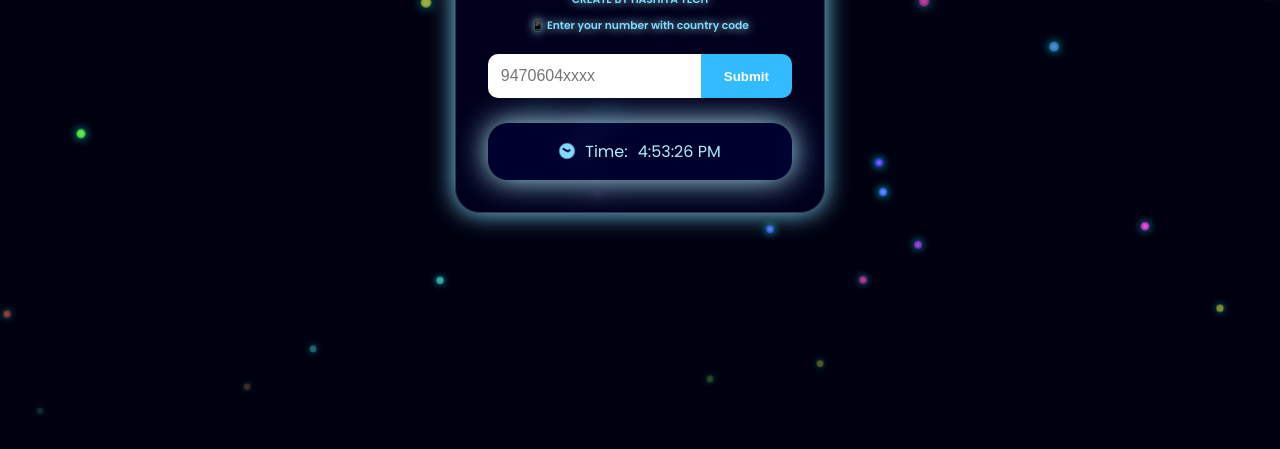
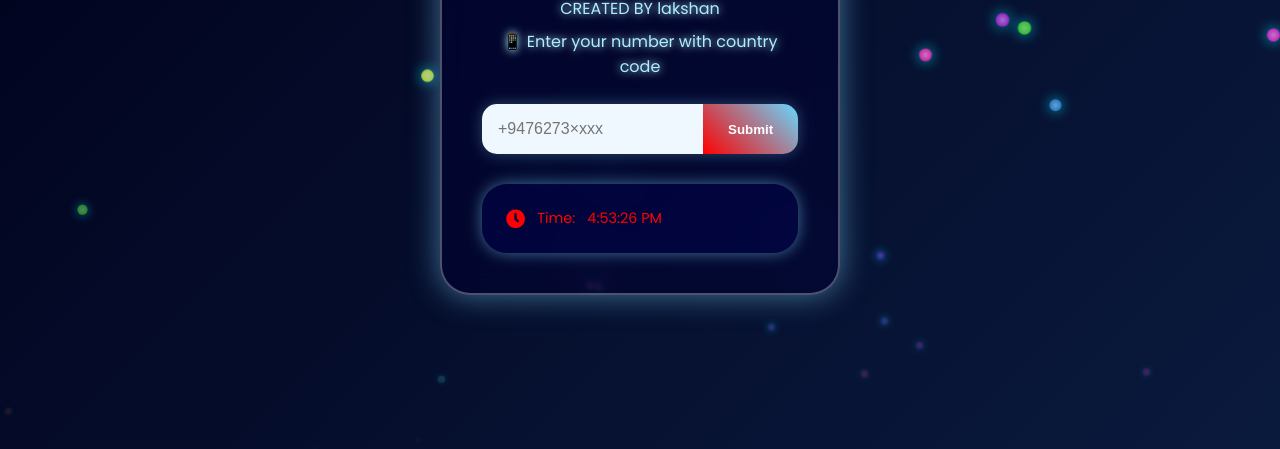
Before and after one commit to lakshankpg/lakshan-mini-bot, a plain HTML site: page main.html in a window 1280 px wide. Shown: the part 351-800 px from the top of the page. Drawn offline with Linux system fonts and the light colour scheme.

Commit message:
Update main.html

```diff
--- a/main.html
+++ b/main.html
@@ -3,16 +3,22 @@
 <head>
   <meta charset="UTF-8" />
   <meta name="viewport" content="width=device-width, initial-scale=1.0" />
-  <title>HASHAN-MD MINI BOT</title>
+  <title>LAKSHAN-MD MINI BOT</title>
   <link rel="stylesheet" href="https://cdnjs.cloudflare.com/ajax/libs/font-awesome/5.15.4/css/all.min.css"/>
-  <link href="https://fonts.googleapis.com/css2?family=Poppins:wght@400;600&display=swap" rel="stylesheet">
+  <link href="https://fonts.googleapis.com/css2?family=Poppins:wght@300;400;600;700&display=swap" rel="stylesheet">
   <style>
-    * { margin: 0; padding: 0; box-sizing: border-box; }
+    * {
+      margin: 0;
+      padding: 0;
+      box-sizing: border-box;
+    }
+
     body {
       font-family: 'Poppins', sans-serif;
-      background: #000010;
+      background: linear-gradient(135deg, #00001a, #0a1a3d);
       color: #fff;
       overflow: hidden;
+      min-height: 100vh;
     }
 
     .neon-bubbles {
@@ -29,25 +35,25 @@
     .neon-bubbles span {
       position: absolute;
       display: block;
-      width: 12px;
-      height: 12px;
+      width: 15px;
+      height: 15px;
       border-radius: 50%;
-      background: radial-gradient(circle, #00f0ff, #0077ff);
-      animation: rise 7s linear infinite;
-      filter: drop-shadow(0 0 6px #00f0ff);
-      opacity: 0.7;
+      background: radial-gradient(circle, #00f0ff, #ff0000);
+      animation: rise 8s linear infinite;
+      filter: drop-shadow(0 0 8px #00f0ff);
+      opacity: 0.6;
     }
 
     @keyframes rise {
       0% {
-        transform: translateY(100vh) scale(0.5);
+        transform: translateY(100vh) scale(0.4);
         opacity: 0;
       }
-      30% {
-        opacity: 1;
+      40% {
+        opacity: 0.8;
       }
       100% {
-        transform: translateY(-10vh) scale(1.2);
+        transform: translateY(-20vh) scale(1.5);
         opacity: 0;
       }
     }
@@ -63,97 +69,115 @@
     }
 
     .box {
-      background: rgba(0, 0, 50, 0.4);
-      backdrop-filter: blur(15px);
-      padding: 2rem;
-      border-radius: 25px;
-      box-shadow: 0 0 25px #7edcff;
+      background: rgba(0, 0, 50, 0.5);
+      backdrop-filter: blur(20px);
+      padding: 2.5rem;
+      border-radius: 30px;
+      box-shadow: 0 0 30px rgba(126, 220, 255, 0.5);
       text-align: center;
-      width: 370px;
-      animation: fadeIn 1s ease-in-out;
-      border: 1px solid rgba(255, 255, 255, 0.2);
+      width: 100%;
+      max-width: 400px;
+      animation: fadeIn 1.2s ease-in-out;
+      border: 2px solid rgba(255, 255, 255, 0.3);
     }
 
     @keyframes fadeIn {
-      from { opacity: 0; transform: translateY(20px); }
+      from { opacity: 0; transform: translateY(30px); }
       to { opacity: 1; transform: translateY(0); }
     }
 
-    h3, h6 {
-      color: #7edcff;
+    h3 {
+      color:#b0f;
+      font-size: 2rem;
+      font-weight: 700;
       margin: 10px 0;
-      text-shadow: 0 0 10px #b0f0ff;
+      text-shadow: 0 0 12px #b0f0ff;
+    }
+
+    h6 {
+      color: #aeeeff;
+      font-size: 1rem;
+      font-weight: 400;
+      margin: 8px 0;
+      text-shadow: 0 0 8px #b0f0ff;
     }
 
     .input-container {
-      margin-top: 20px;
+      margin-top: 25px;
       display: flex;
+      border-radius: 15px;
+      overflow: hidden;
+      box-shadow: 0 0 15px rgba(126, 220, 255, 0.3);
     }
 
     .input-container input {
       width: 70%;
-      padding: 0.8rem;
-      border-radius: 10px 0 0 10px;
+      padding: 1rem;
       border: none;
       outline: none;
-      background: #fff;
+      background: #f0f8ff;
       font-size: 1rem;
       color: #000;
+      transition: background 0.3s;
+    }
+
+    .input-container input:focus {
+      background: #e6f0ff;
     }
 
     .input-container button {
       width: 30%;
-      padding: 0.8rem;
+      padding: 1rem;
       border: none;
-      border-radius: 0 10px 10px 0;
-      background: #33bbff;
+      background: linear-gradient(45deg, #ff0000, #66d9ff);
       color: #fff;
-      font-weight: bold;
+      font-weight: 600;
       cursor: pointer;
-      transition: 0.3s;
+      transition: all 0.3s ease;
     }
 
     .input-container button:hover {
-      background: #66d9ff;
-      box-shadow: 0 0 10px #84f0ff;
+      background: linear-gradient(45deg, #ff0000, #99e6ff);
+      box-shadow: 0 0 15px #84f0ff;
+      transform: translateY(-2px);
     }
 
     .centered-text {
       margin-top: 20px;
-      color: white;
-      font-weight: bold;
-      text-shadow: 0 0 5px #84dfff;
+      color: #fff;
+      font-weight: 600;
+      text-shadow: 0 0 6px #84dfff;
     }
 
     .info-container {
-      margin-top: 25px;
-      background: rgba(0, 0, 80, 0.3);
-      padding: 1rem 1.5rem;
-      border-radius: 20px;
-      color: #aeeeff;
-      box-shadow: 0 0 25px #7edcff;
-      animation: glow 2s infinite ease-in-out;
+      margin-top: 30px;
+      background: rgba(0, 0, 80, 0.4);
+      padding: 1.5rem;
+      border-radius: 25px;
+      color: #ff0000;
+      box-shadow: 0 0 25px rgba(126, 220, 255, 0.5);
+      animation: glow 2.5s infinite ease-in-out;
       display: flex;
-      justify-content: center;
-      align-items: center;
-      gap: 15px;
       flex-direction: column;
+      gap: 12px;
     }
 
     @keyframes glow {
-      0%, 100% { box-shadow: 0 0 15px #7edcff; }
-      50% { box-shadow: 0 0 30px #b0f0ff; }
+      0%, 100% { box-shadow: 0 0 15px rgba(126, 220, 255, 0.5); }
+      50% { box-shadow: 0 0 35px rgba(176, 240, 255, 0.7); }
     }
 
     .info-item {
       display: flex;
       align-items: center;
-      gap: 10px;
+      gap: 12px;
+      font-size: 0.9rem;
     }
 
     .info-item i {
-      animation: rotate 6s linear infinite;
-      color: #7edcff;
+      animation: rotate 5s linear infinite;
+      color: #ff0000;
+      font-size: 1.2rem;
     }
 
     @keyframes rotate {
@@ -163,12 +187,14 @@
 
     #copy {
       cursor: pointer;
-      animation: blink 1s infinite;
+      animation: blink 1.2s infinite;
+      font-weight: 600;
+      transition: color 0.3s;
     }
 
     @keyframes blink {
       0%, 100% { opacity: 1; }
-      50% { opacity: 0.6; }
+      50% { opacity: 0.7; }
     }
   </style>
 </head>
@@ -176,19 +202,17 @@
   <div class="neon-bubbles" id="neon-bubbles"></div>
   <div class="container">
     <div class="box">
-      <i class="fa fa-user" style="color:#7edcff;"></i>
-      <h3>HASHAN-MD MINI BOT</h3>
-      <h6>CREATE BY HASHIYA TECH</h6>
+      <i class="fa fa-user" style="color:#ff0000; font-size: 2rem;"></i>
+      <h3>LAKSHAN-MD MINI BOT</h3>
+      <h6>CREATED BY lakshan </h6>
       <h6>📱 Enter your number with country code</h6>
       <div class="input-container">
-        <input placeholder="9470604xxxx" type="number" id="number">
+        <input placeholder="+9476273×xxx" type="number" id="number">
         <button id="submit">Submit</button>
       </div>
       <a id="waiting-message" class="centered-text" style="display: none;">Please wait a while...</a>
       <main id="pair"></main>
-
       <div class="info-container">
-
         <div class="info-item">
           <i class="fas fa-clock"></i> Time: <span id="uptime">00:00:00</span>
         </div>
@@ -199,14 +223,14 @@
   <script>
     // Neon bubbles background
     const container = document.getElementById("neon-bubbles");
-    const count = 40;
+    const count = 50;
     for (let i = 0; i < count; i++) {
       const bubble = document.createElement("span");
       bubble.style.left = Math.random() * 100 + "vw";
-      bubble.style.animationDuration = 5 + Math.random() * 5 + "s";
-      bubble.style.animationDelay = Math.random() * 8 + "s";
+      bubble.style.animationDuration = 6 + Math.random() * 6 + "s";
+      bubble.style.animationDelay = Math.random() * 10 + "s";
       const hue = Math.floor(Math.random() * 360);
-      bubble.style.background = `radial-gradient(circle, hsl(${hue}, 100%, 75%), hsl(${hue}, 100%, 45%))`;
+      bubble.style.background = `radial-gradient(circle, hsl(${hue}, 100%, 80%), hsl(${hue}, 100%, 50%))`;
       container.appendChild(bubble);
     }
 
@@ -233,30 +257,30 @@
       let text = document.getElementById("copy").innerText;
       let obj = document.getElementById("copy");
       await navigator.clipboard.writeText(obj.innerText.replace('CODE: ', ''));
-      obj.innerText = "COPIED";
-      obj.style = "color:lime;font-weight:bold";
+      obj.innerText = "COPIED!";
+      obj.style = "color:lime;font-weight:700";
       setTimeout(() => {
         obj.innerText = text;
-        obj.style = "color:deepskyblue;font-weight:bold";
-      }, 500);
+        obj.style = "color:deepskyblue;font-weight:600";
+      }, 600);
     }
 
     b.addEventListener("click", async (e) => {
       e.preventDefault();
       if (!c.value) {
-        a.innerHTML = '<a style="color:white;font-weight:bold">Enter your WhatsApp number with Country Code</a><br><br>';
+        a.innerHTML = '<a style="color:white;font-weight:600">Enter your WhatsApp number with Country Code</a><br><br>';
       } else if (c.value.replace(/[^0-9]/g, "").length < 11) {
-        a.innerHTML = '<a style="color:red;font-weight:bold">Invalid Number</a><br><br>';
+        a.innerHTML = '<a style="color:red;font-weight:600">Invalid Number</a><br><br>';
       } else {
         const number = c.value.replace(/[^0-9]/g, "");
         c.type = "text";
         c.value = "+" + number;
-        c.style = "color:black;font-size:20px";
-        a.innerHTML = '<a style="color:white;font-weight:bold">Please Wait...</a><br><br>';
+        c.style = "color:black;font-size:18px";
+        a.innerHTML = '<a style="color:white;font-weight:600">Please Wait...</a><br><br>';
         let res = await fetch(`/code?number=${number}`);
         let data = await res.json();
         let code = data.code || "Service Unavailable";
-        a.innerHTML = `<div id="copy" onclick="Copy()" style="color:deepskyblue;font-weight:bold; cursor:pointer;">CODE: <span style="color:white;">${code}</span></div><br><br>`;
+        a.innerHTML = `<div id="copy" onclick="Copy()" style="color:deepskyblue;font-weight:600; cursor:pointer;">CODE: <span style="color:white;">${code}</span></div><br><br>`;
       }
     });
   </script>
```
